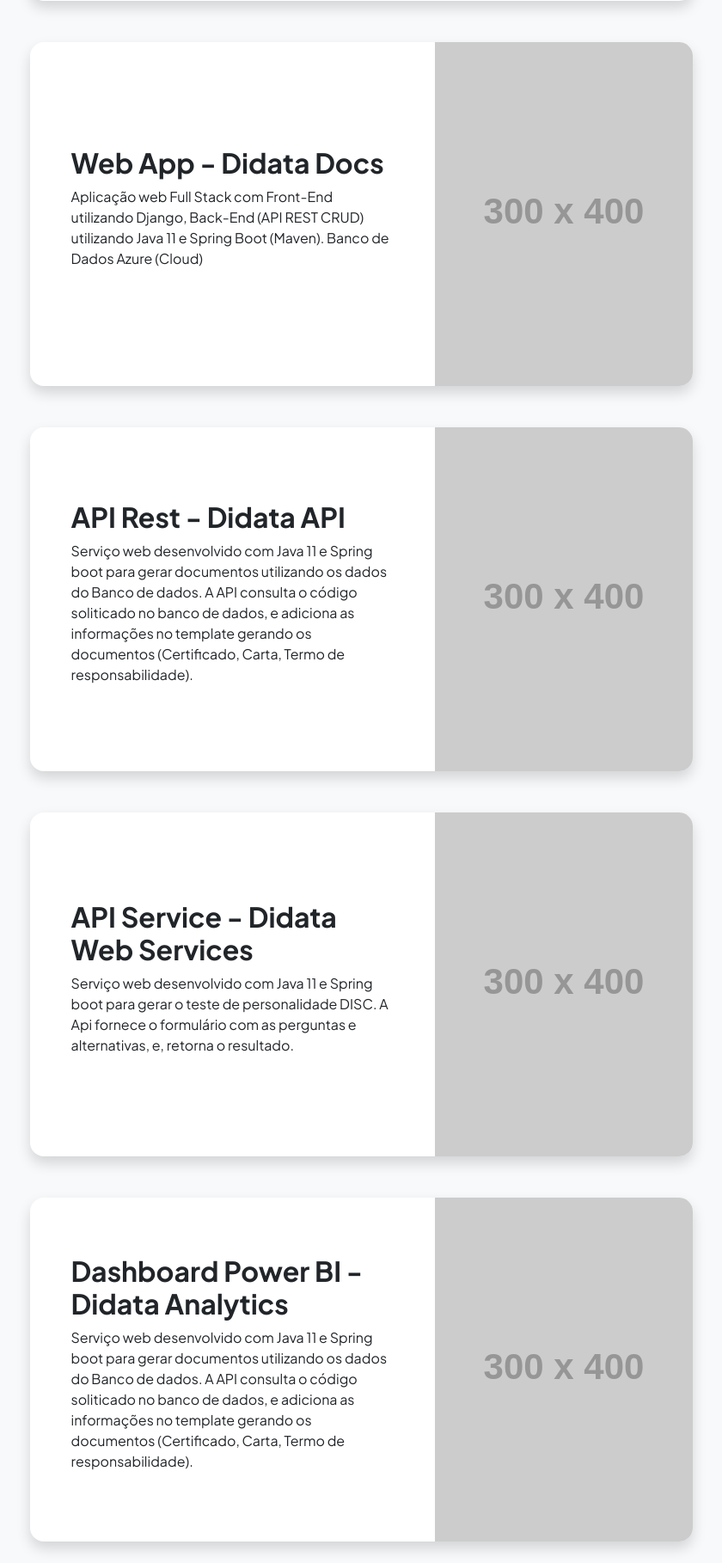
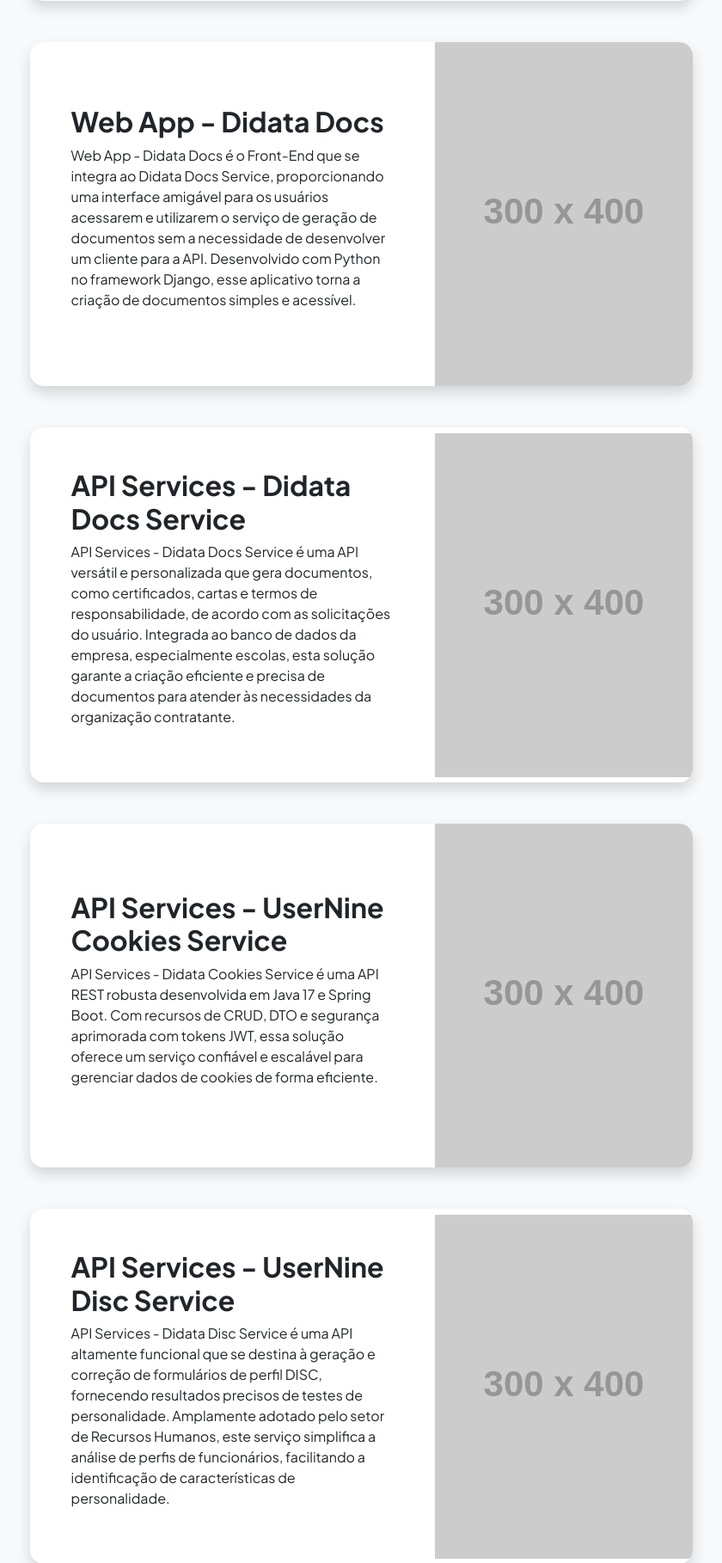
Before and after one commit to rickluizms/portfolio_me, a Flask app: page /projects in a window 1280 px wide. Shown: the part 541-2359 px from the top of the page at 86% size, without its empty margins (220-1060 px from the left). Run offline with Flask 3, Linux system fonts and the light colour scheme; grey boxes labelled with a size stand in for pictures from a placeholder-image service; some libraries are stand-ins or nearby versions.

Commit message:
Update commit

```diff
--- a/templates/projects.html
+++ b/templates/projects.html
@@ -30,7 +30,33 @@
                             <div class="d-flex align-items-center">
                                 <div class="p-5">
                                     <h2 class="fw-bolder">Web App - Didata Docs</h2>
-                                    <p>Aplicação web Full Stack com Front-End utilizando Django, Back-End (API REST CRUD) utilizando Java 11 e Spring Boot (Maven). Banco de Dados Azure (Cloud)</p>
+                                    <p>Web App - Didata Docs é o Front-End que se integra ao Didata Docs Service, proporcionando uma interface amigável para os usuários acessarem e utilizarem o serviço de geração de documentos sem a necessidade de desenvolver um cliente para a API. Desenvolvido com Python no framework Django, esse aplicativo torna a criação de documentos simples e acessível.</p>
+                                </div>
+                                <img class="img-fluid" src="https://dummyimage.com/300x400/343a40/6c757d" alt="..." />
+                            </div>
+                        </div>
+                    </div>
+
+                    <!-- Project Card 3-->
+                    <div class="card overflow-hidden shadow rounded-4 border-0 mb-5">
+                        <div class="card-body p-0">
+                            <div class="d-flex align-items-center">
+                                <div class="p-5">
+                                    <h2 class="fw-bolder">API Services - Didata Docs Service</h2>
+                                    <p>API Services - Didata Docs Service é uma API versátil e personalizada que gera documentos, como certificados, cartas e termos de responsabilidade, de acordo com as solicitações do usuário. Integrada ao banco de dados da empresa, especialmente escolas, esta solução garante a criação eficiente e precisa de documentos para atender às necessidades da organização contratante.</p>
+                                </div>
+                                <img class="img-fluid" src="https://dummyimage.com/300x400/343a40/6c757d" alt="..." />
+                            </div>
+                        </div>
+                    </div>
+
+                    <!-- Project Card 4-->
+                    <div class="card overflow-hidden shadow rounded-4 border-0 mb-5">
+                        <div class="card-body p-0">
+                            <div class="d-flex align-items-center">
+                                <div class="p-5">
+                                    <h2 class="fw-bolder">API Services - UserNine Cookies Service</h2>
+                                    <p>API Services - Didata Cookies Service é uma API REST robusta desenvolvida em Java 17 e Spring Boot. Com recursos de CRUD, DTO e segurança aprimorada com tokens JWT, essa solução oferece um serviço confiável e escalável para gerenciar dados de cookies de forma eficiente.</p>
                                 </div>
                                 <img class="img-fluid" src="https://dummyimage.com/300x400/343a40/6c757d" alt="..." />
                             </div>
@@ -42,21 +68,8 @@
                         <div class="card-body p-0">
                             <div class="d-flex align-items-center">
                                 <div class="p-5">
-                                    <h2 class="fw-bolder">API Rest - Didata API</h2>
-                                    <p>Serviço web desenvolvido com Java 11 e Spring boot para gerar documentos utilizando os dados do Banco de dados. A API consulta o código soliticado no banco de dados, e adiciona as informações no template gerando os documentos (Certificado, Carta, Termo de responsabilidade).</p>
-                                </div>
-                                <img class="img-fluid" src="https://dummyimage.com/300x400/343a40/6c757d" alt="..." />
-                            </div>
-                        </div>
-                    </div>
-
-                    <!-- Project Card 3-->
-                    <div class="card overflow-hidden shadow rounded-4 border-0 mb-5">
-                        <div class="card-body p-0">
-                            <div class="d-flex align-items-center">
-                                <div class="p-5">
-                                    <h2 class="fw-bolder">API Service - Didata Web Services</h2>
-                                    <p>Serviço web desenvolvido com Java 11 e Spring boot para gerar o teste de personalidade DISC. A Api fornece o formulário com as perguntas e alternativas, e, retorna o resultado.</p>
+                                    <h2 class="fw-bolder">API Services - UserNine Disc Service</h2>
+                                    <p>API Services - Didata Disc Service é uma API altamente funcional que se destina à geração e correção de formulários de perfil DISC, fornecendo resultados precisos de testes de personalidade. Amplamente adotado pelo setor de Recursos Humanos, este serviço simplifica a análise de perfis de funcionários, facilitando a identificação de características de personalidade.</p>
                                 </div>
                                 <img class="img-fluid" src="https://dummyimage.com/300x400/343a40/6c757d" alt="..." />
                             </div>
```
